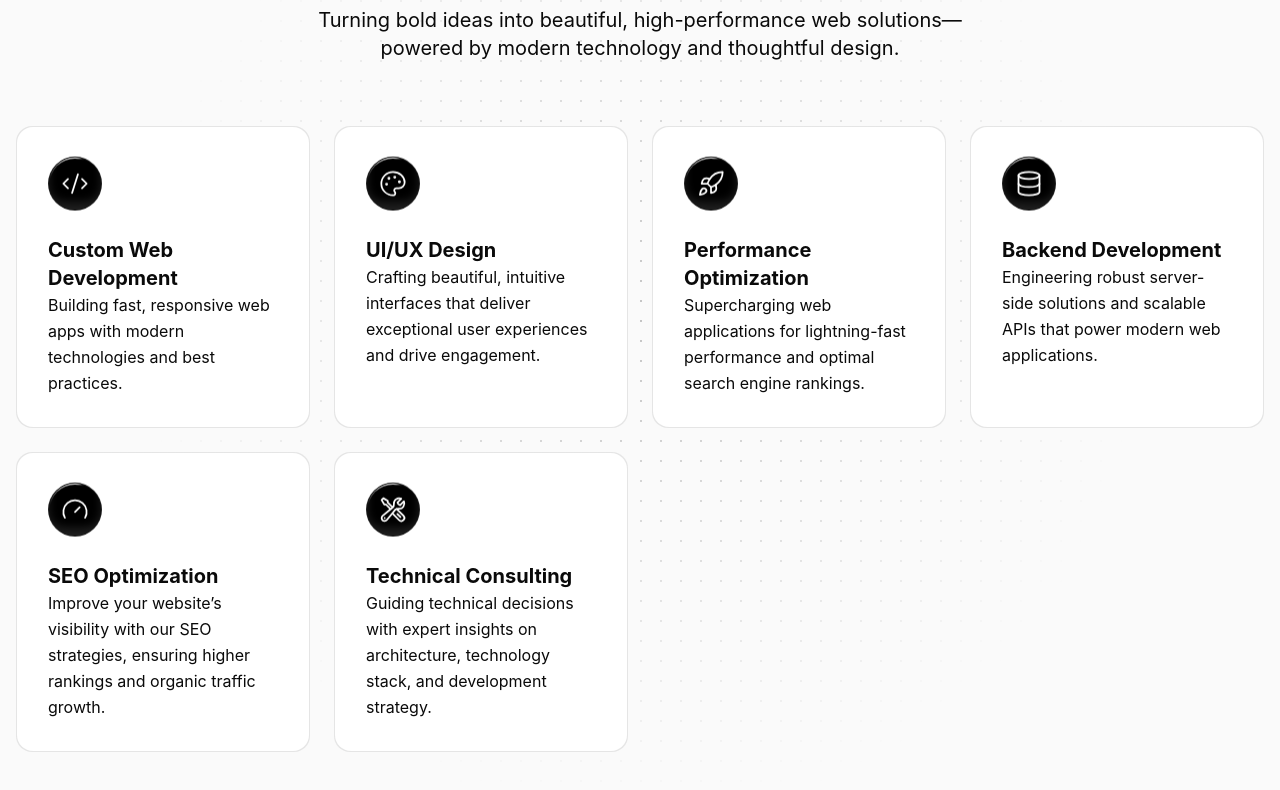
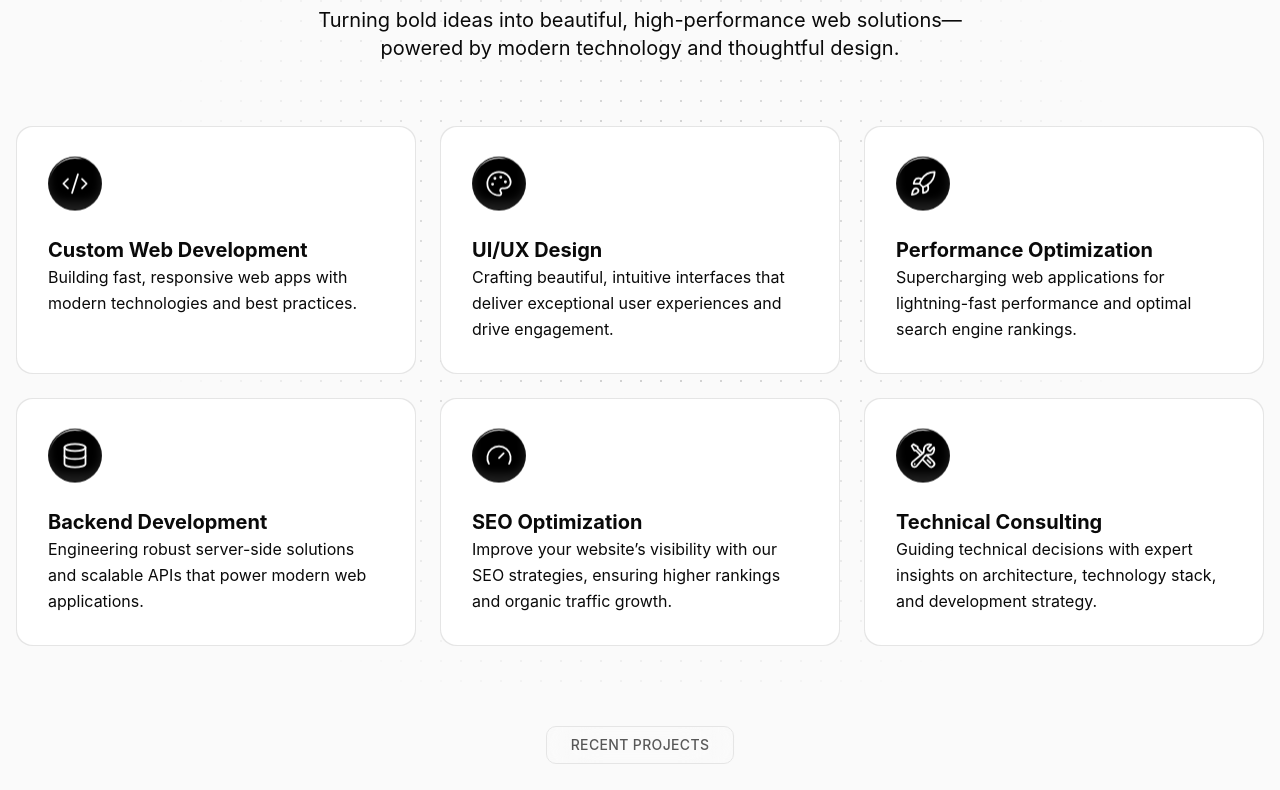
Before and after one commit to wptasmina/My-Portfolio, a Next.js app: page / in a window 1280 px wide. Shown: the part 960-1750 px from the top of the page. Built offline with nearby package versions, Linux system fonts and the light colour scheme.

Commit message:
Fixt: error

```diff
--- a/components/Services/Service.tsx
+++ b/components/Services/Service.tsx
@@ -6,7 +6,7 @@
 import { ShinyButton } from "@/components/magicui/shiny-button";
 import { services } from "@/data/services";
 import SectionTitle from "../shared/CustomStyle/SectionTitle/SectionTitle";
-import { ServerIcon } from "@heroicons/react/24/outline";
+
 
 
 const Service = () => {
@@ -37,7 +37,7 @@
           "[mask-image:radial-gradient(500px_circle_at_center,white,transparent)]"
         )}
       />
-      <div className="d-grid gap-6">
+      <div className="grid sm:grid-cols-2 lg:grid-cols-3 gap-6">
         {services.map((service, index) => (
           <ServicesCard key={index} {...service}
           />
--- a/components/magicui/dot-pattern.tsx
+++ b/components/magicui/dot-pattern.tsx
@@ -4,24 +4,9 @@
 import { motion } from "motion/react";
 import React, { useEffect, useId, useRef, useState } from "react";
 
-/**
- *  DotPattern Component Props
- *
- * @param {number} [width=16] - The horizontal spacing between dots
- * @param {number} [height=16] - The vertical spacing between dots
- * @param {number} [x=0] - The x-offset of the entire pattern
- * @param {number} [y=0] - The y-offset of the entire pattern
- * @param {number} [cx=1] - The x-offset of individual dots
- * @param {number} [cy=1] - The y-offset of individual dots
- * @param {number} [cr=1] - The radius of each dot
- * @param {string} [className] - Additional CSS classes to apply to the SVG container
- * @param {boolean} [glow=false] - Whether dots should have a glowing animation effect
- */
 interface DotPatternProps extends React.SVGProps<SVGSVGElement> {
   width?: number;
   height?: number;
-  x?: number;
-  y?: number;
   cx?: number;
   cy?: number;
   cr?: number;
@@ -30,41 +15,9 @@
   [key: string]: unknown;
 }
 
-/**
- * DotPattern Component
- *
- * A React component that creates an animated or static dot pattern background using SVG.
- * The pattern automatically adjusts to fill its container and can optionally display glowing dots.
- *
- * @component
- *
- * @see DotPatternProps for the props interface.
- *
- * @example
- * // Basic usage
- * <DotPattern />
- *
- * // With glowing effect and custom spacing
- * <DotPattern
- *   width={20}
- *   height={20}
- *   glow={true}
- *   className="opacity-50"
- * />
- *
- * @notes
- * - The component is client-side only ("use client")
- * - Automatically responds to container size changes
- * - When glow is enabled, dots will animate with random delays and durations
- * - Uses Motion for animations
- * - Dots color can be controlled via the text color utility classes
- */
-
 export function DotPattern({
   width = 16,
   height = 16,
-  x = 0,
-  y = 0,
   cx = 1,
   cy = 1,
   cr = 1,
@@ -104,7 +57,7 @@
         delay: Math.random() * 5,
         duration: Math.random() * 3 + 2,
       };
-    },
+    }
   );
 
   return (
@@ -113,7 +66,7 @@
       aria-hidden="true"
       className={cn(
         "pointer-events-none absolute inset-0 h-full w-full",
-        className,
+        className
       )}
       {...props}
     >
@@ -123,7 +76,7 @@
           <stop offset="100%" stopColor="currentColor" stopOpacity="0" />
         </radialGradient>
       </defs>
-      {dots.map((dot, index) => (
+      {dots.map((dot) => (
         <motion.circle
           key={`${dot.x}-${dot.y}`}
           cx={dot.x}
```
